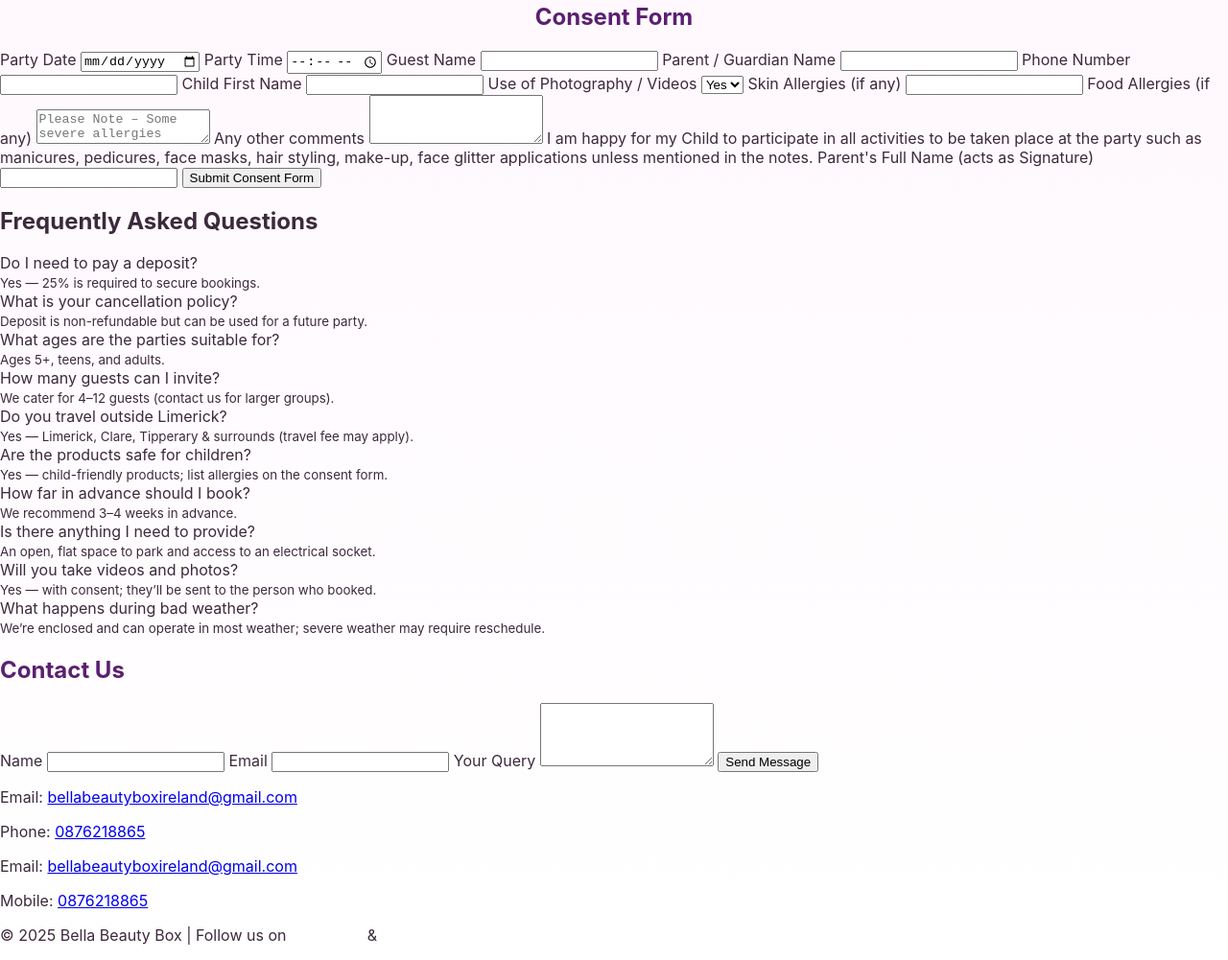
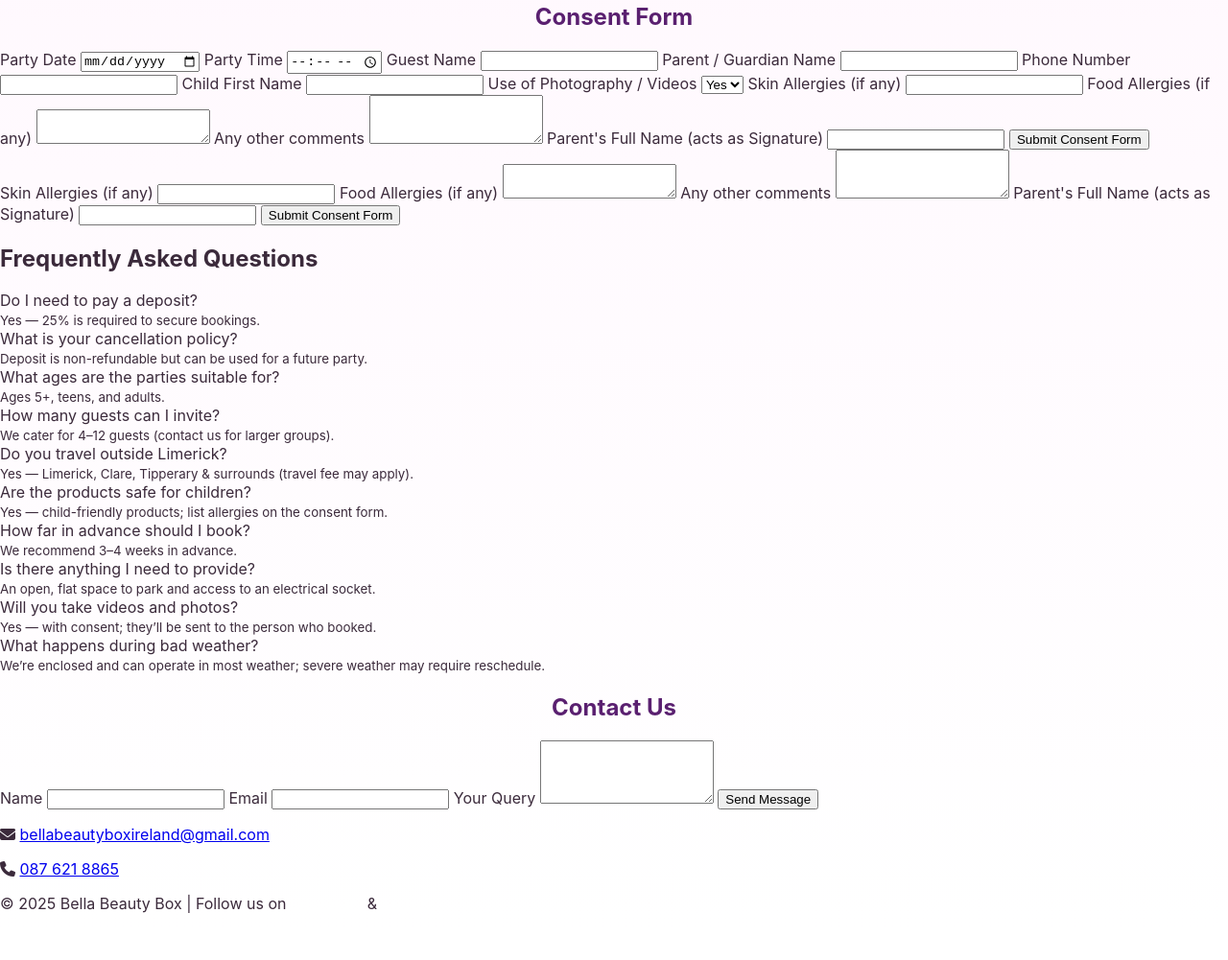
Before and after one commit to BellaBeautyBox/Bella-Beauty-Box, a plain HTML site: page index.html in a window 1280 px wide. Shown: the part 2941-3942 px from the top of the page at 96% size. After the commit the page ends 3909 px from the top, so only its background shows below. Drawn offline with Linux system fonts and the light colour scheme.

Commit message:
Refactor contact section and update styles
Updated contact section styles and improved form labels.

```diff
--- a/index.html
+++ b/index.html
@@ -45,9 +45,9 @@
     .package-card h3{margin-top:0;color:var(--deep)}
     .package-card p{color:#5b3d5b}
 
-    .contact-section{padding:40px 20px;text-align:center;}
-    .contact-info{margin-top:10px;}
-    .contact-info a{color:var(--deep);font-weight:600;text-decoration:none;}
+    .contact-info{margin-top:25px;text-align:center;font-size:18px;color:var(--deep);}
+    .contact-info a{color:var(--purple);font-weight:600;text-decoration:none;transition:color 0.3s;}
+    .contact-info a:hover{color:var(--pink);}
 
     footer{padding:20px 28px;text-align:center;background:linear-gradient(90deg,var(--mint),var(--pink),var(--purple));color:white;margin-top:20px}
   </style>
@@ -221,8 +221,7 @@
         <option value="VIPrincess Package">VIPrincess Package</option>
         <option value="Queen Teen Package">Queen Teen Package</option>
         <option value="Custom Package">Custom Package</option>
-        <option value="Hair Extensions, Include package in notes below">Hair Extensions</option>
-
+        <option value="Hair Extensions">Hair Extensions</option>
       </select>
 
       <label for="message">Party Information</label>
@@ -230,11 +229,9 @@
 
       <button class="submit" type="submit">Send Booking Request</button>
     </form>
-         </ul>
-    </div>
+  </section>
 
-   </section>
-  <section id="consent">
+   <section id="consent">
     <h2 style="text-align:center;color:var(--deep)">Consent Form</h2>
     <form action="https://formsubmit.co/bellabeautyboxireland@gmail.com" method="POST">
       <input type="hidden" name="_next" value="https://yourdomain.com/consent-thanks.html">
@@ -254,8 +251,8 @@
       <label for="phone">Phone Number</label>
       <input type="tel" id="phone" name="phone" required>
 
-      <label for="Child First Name"> Child First Name </label>
-      <input type="tel" id="child" name="child" required>
+      <label for="child-name">Child First Name</label>
+      <input type="text" id="child-name" name="child-name" required>
 
       <label for="photo-use">Use of Photography / Videos</label>
       <select id="photo-use" name="photo-use" required>
@@ -267,19 +264,33 @@
       <input type="text" id="skin-allergies" name="skin-allergies">
 
       <label for="food-allergies">Food Allergies (if any)</label>
-      <textarea id="food-allergies" name="food-allergies" rows="2" placeholder="Please Note – Some severe allergies might not be accommodated. Please call us with any concerns"></textarea>
+      <textarea id="food-allergies" name="food-allergies" rows="2"></textarea>
 
       <label for="comments">Any other comments</label>
       <textarea id="comments" name="comments" rows="3"></textarea>
 
-      <label for="parent-signature">I am happy for my Child to participate in all activities to be taken place at the party such as manicures, pedicures, face masks, hair styling, make-up, face glitter applications unless mentioned in the notes. Parent's Full Name (acts as Signature)</label>
+      <label for="parent-signature">Parent's Full Name (acts as Signature)</label>
       <input type="text" id="parent-signature" name="parent-signature" required>
 
       <button class="submit" type="submit">Submit Consent Form</button>
     </form>
-        </ul>
-    </div>
-   </section>
+  </section>
+
+   <label for="skin-allergies">Skin Allergies (if any)</label>
+      <input type="text" id="skin-allergies" name="skin-allergies">
+
+      <label for="food-allergies">Food Allergies (if any)</label>
+      <textarea id="food-allergies" name="food-allergies" rows="2"></textarea>
+
+      <label for="comments">Any other comments</label>
+      <textarea id="comments" name="comments" rows="3"></textarea>
+
+      <label for="parent-signature">Parent's Full Name (acts as Signature)</label>
+      <input type="text" id="parent-signature" name="parent-signature" required>
+
+      <button class="submit" type="submit">Submit Consent Form</button>
+    </form>
+  </section>
 
  <section id="faq">
   <div class="faq-wrap">
@@ -310,25 +321,26 @@
    </section>
 
   <section id="contact" class="contact-section">
-    <h2 style="color:var(--deep)">Contact Us</h2>
+    <h2 style="color:var(--deep);text-align:center;">Contact Us</h2>
     <form action="https://formsubmit.co/bellabeautyboxireland@gmail.com" method="POST">
+      <input type="hidden" name="_next" value="https://yourdomain.com/contact-thanks.html">
       <label for="contact-name">Name</label>
       <input type="text" id="contact-name" name="contact-name" required>
+
       <label for="contact-email">Email</label>
       <input type="email" id="contact-email" name="contact-email" required>
+
       <label for="contact-query">Your Query</label>
       <textarea id="contact-query" name="contact-query" rows="4" required></textarea>
+
       <button class="submit" type="submit">Send Message</button>
     </form>
+
     <div class="contact-info">
-      <p>Email: <a href="mailto:bellabeautyboxireland@gmail.com">bellabeautyboxireland@gmail.com</a></p>
-      <p>Phone: <a href="tel:0876218865">0876218865</a></p>
+      <p><i class="fa-solid fa-envelope"></i> <a href="mailto:bellabeautyboxireland@gmail.com">bellabeautyboxireland@gmail.com</a></p>
+      <p><i class="fa-solid fa-phone"></i> <a href="tel:0876218865">087 621 8865</a></p>
     </div>
   </section>
-
-    <div class="contact-info">
-      <p>Email: <a href="mailto:bellabeautyboxireland@gmail.com">bellabeautyboxireland@gmail.com</a></p>
-      <p>Mobile: <a href="tel:0876218865">0876218865</a></p>
     </div>
   </section>
 
```
